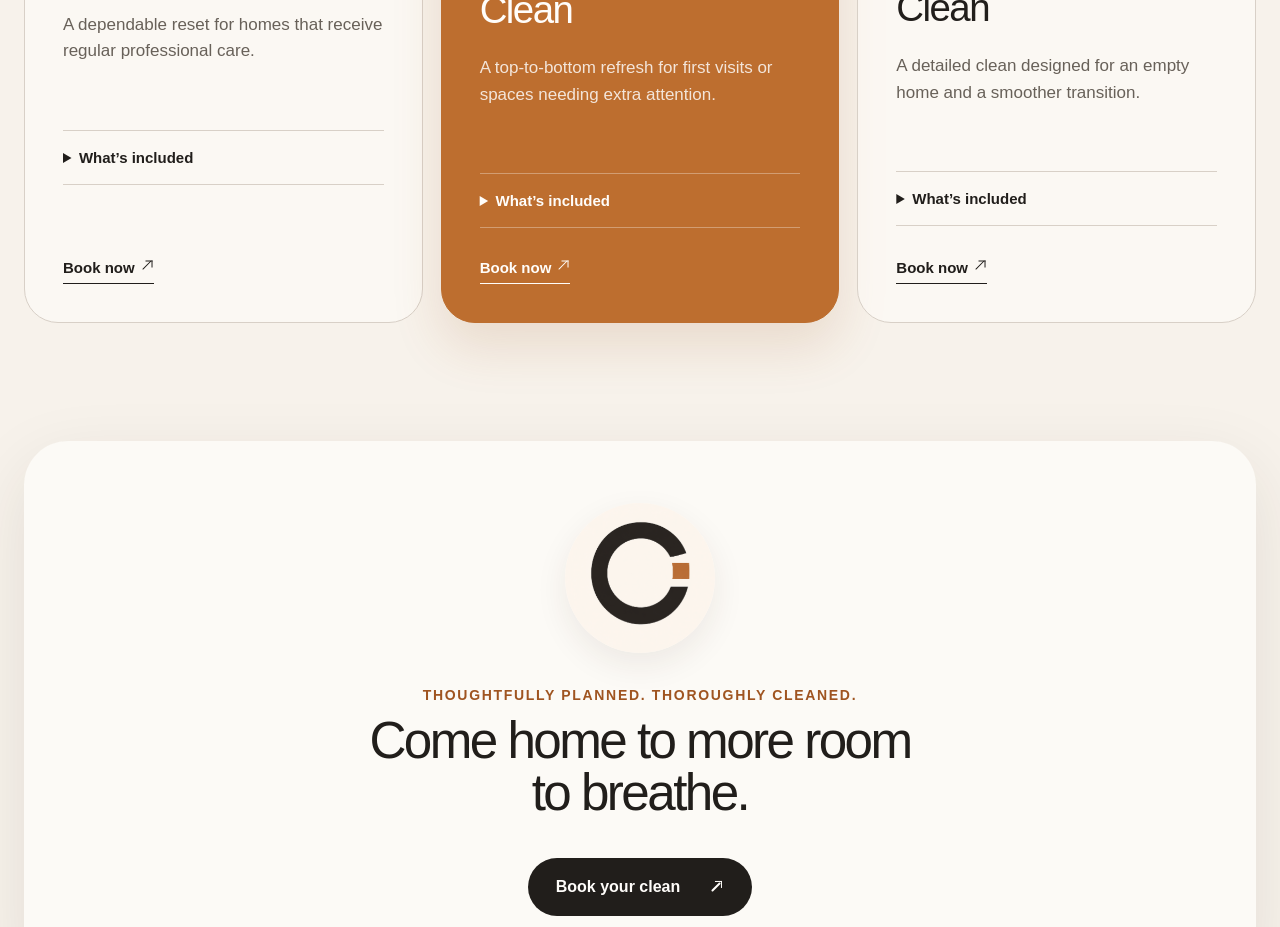
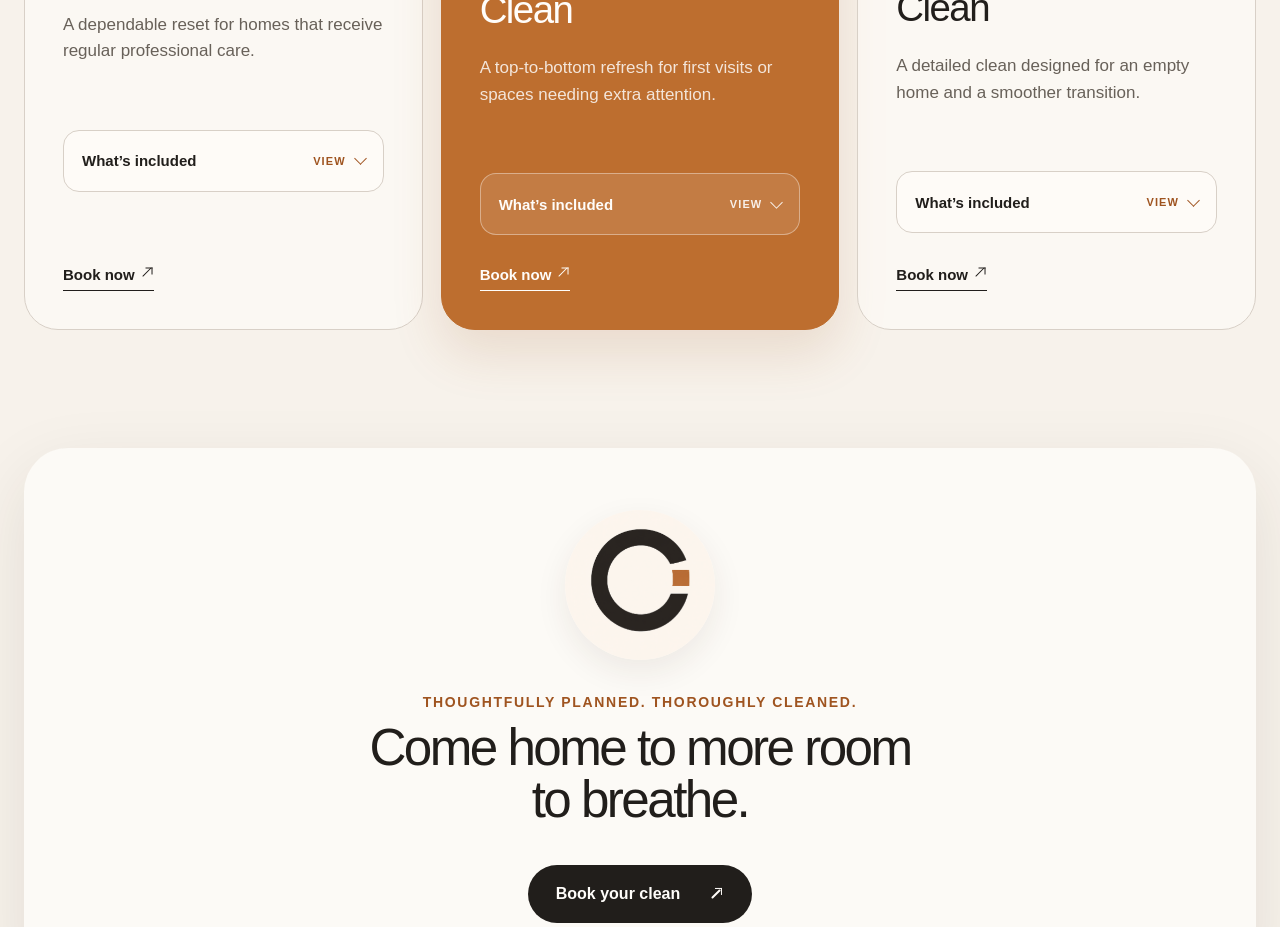
Before and after one commit to taherezm/caramel-cleaners, a Next.js app: page / in a window 1280 px wide. Shown: the part 1560-2487 px from the top of the page. Built offline with nearby package versions, Linux system fonts and the light colour scheme.

Commit message:
Clarify service details dropdowns

```diff
--- a/app/globals.css
+++ b/app/globals.css
@@ -615,24 +615,86 @@ summary:focus-visible {
 
 .service-tier details {
   margin-bottom: 30px;
-  border-top: 1px solid var(--line);
-  border-bottom: 1px solid var(--line);
-}
-
-.service-tier-featured details {
-  border-color: rgb(255 255 255 / 32%);
 }
 
 .service-tier summary {
+  min-height: 62px;
+  display: flex;
+  align-items: center;
+  justify-content: space-between;
+  gap: 18px;
   cursor: pointer;
-  padding: 18px 0;
+  padding: 0 18px;
+  border: 1px solid var(--line);
+  border-radius: 16px;
+  background: rgb(255 253 250 / 72%);
   font-size: 15px;
   font-weight: 700;
+  list-style: none;
+  transition:
+    background-color 160ms ease,
+    border-color 160ms ease,
+    border-radius 160ms ease;
+}
+
+.service-tier summary::-webkit-details-marker {
+  display: none;
+}
+
+.service-tier summary:hover {
+  border-color: rgb(189 110 47 / 52%);
+  background: var(--white);
+}
+
+.service-tier details[open] summary {
+  border-radius: 16px 16px 0 0;
+  background: var(--white);
+}
+
+.service-summary-action {
+  display: inline-flex;
+  align-items: center;
+  gap: 10px;
+  color: var(--caramel-dark);
+  font-size: 11px;
+  font-weight: 700;
+  letter-spacing: 0.1em;
+  text-transform: uppercase;
+}
+
+.service-summary-action-open {
+  display: none;
+}
+
+.service-summary-chevron {
+  width: 9px;
+  height: 9px;
+  display: inline-block;
+  border-right: 1.5px solid currentColor;
+  border-bottom: 1.5px solid currentColor;
+  transform: translateY(-2px) rotate(45deg);
+  transition: transform 180ms ease;
+}
+
+.service-tier details[open] .service-summary-action-closed {
+  display: none;
+}
+
+.service-tier details[open] .service-summary-action-open {
+  display: inline;
+}
+
+.service-tier details[open] .service-summary-chevron {
+  transform: translateY(2px) rotate(225deg);
 }
 
 .service-tier details ul {
   margin: 0;
-  padding: 0 0 20px 21px;
+  padding: 12px 22px 22px 42px;
+  border: 1px solid var(--line);
+  border-top: 0;
+  border-radius: 0 0 16px 16px;
+  background: rgb(255 253 250 / 72%);
 }
 
 .service-tier details li {
@@ -644,6 +706,26 @@ summary:focus-visible {
 
 .service-tier-featured details li {
   color: rgb(255 255 255 / 82%);
+}
+
+.service-tier-featured summary {
+  border-color: rgb(255 255 255 / 38%);
+  background: rgb(255 255 255 / 10%);
+}
+
+.service-tier-featured summary:hover,
+.service-tier-featured details[open] summary {
+  border-color: rgb(255 255 255 / 58%);
+  background: rgb(255 255 255 / 16%);
+}
+
+.service-tier-featured .service-summary-action {
+  color: rgb(255 255 255 / 88%);
+}
+
+.service-tier-featured details ul {
+  border-color: rgb(255 255 255 / 38%);
+  background: rgb(91 43 12 / 9%);
 }
 
 .service-book-link {
--- a/app/page.tsx
+++ b/app/page.tsx
@@ -182,7 +182,21 @@ export default function Home() {
                   <h3>{service.title}</h3>
                   <p>{service.description}</p>
                   <details>
-                    <summary>What’s included</summary>
+                    <summary>
+                      <span>What’s included</span>
+                      <span
+                        className="service-summary-action"
+                        aria-hidden="true"
+                      >
+                        <span className="service-summary-action-closed">
+                          View
+                        </span>
+                        <span className="service-summary-action-open">
+                          Hide
+                        </span>
+                        <span className="service-summary-chevron" />
+                      </span>
+                    </summary>
                     <ul>
                       {service.includes.map((item) => (
                         <li key={item}>{item}</li>
```
Also changed, not shown: 1 other file (tests, documents, lock files or other folders).
